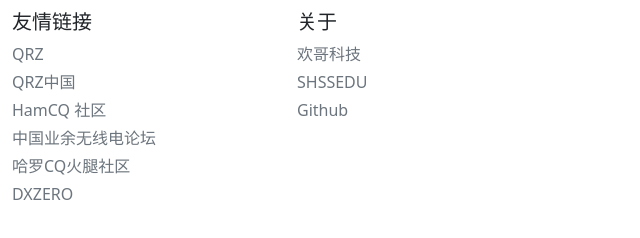
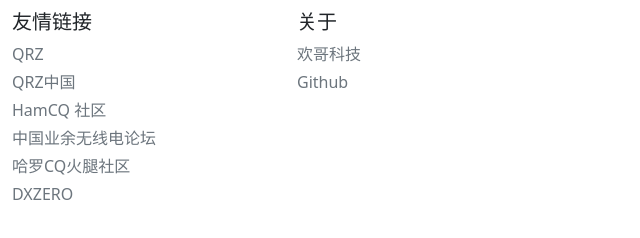
Before and after one commit to muzihuaner/ham-tools, a plain HTML site: page index.html in a window 1280 px wide. Shown: the part 856-1094 px from the top of the page, 640-1280 px from the left. Drawn offline with nearby package versions, Linux system fonts and the light colour scheme.

Commit message:
Update index.html

```diff
--- a/index.html
+++ b/index.html
@@ -157,7 +157,6 @@
                 <h5>关于</h5>
                 <ul class="list-unstyled text-small">
                     <li class="mb-1"><a class="link-secondary text-decoration-none" href="https://huangetech.github.io">欢哥科技</a></li>
-                    <li class="mb-1"><a class="link-secondary text-decoration-none" href="https://shssedu.ac.cn">SHSSEDU</a></li>
                     <li class="mb-1"><a class="link-secondary text-decoration-none" href="https://github.com/muzihuaner/ham-tools">Github</a></li>
                 </ul>
             </div>
```
